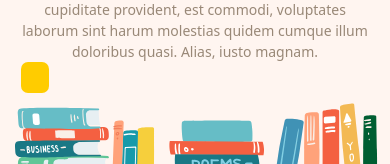
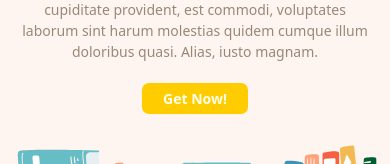
Before and after one commit to makarmee/BookStore, a Next.js app: page / in a window 390 px wide. Shown: the part 1376-1540 px from the top of the page. Built offline with nearby package versions, Linux system fonts and the light colour scheme.

Commit message:
button-component updated

```diff
--- a/components/Account.tsx
+++ b/components/Account.tsx
@@ -12,7 +12,7 @@ export default function Account() {
         voluptates laborum sint harum molestias quidem cumque illum doloribus
         quasi. Alias, iusto magnam.
       </p>
-      <Button name="Get Now!" className="square" />
+      <Button name="Get Now!" className="square vis mx-auto my-6" />
       <div className="w-full max-h-fit mb-[-12%] pb-1 scale-110">
         <img src="library.svg" className="w-full" />
       </div>
--- a/components/shared/Button.tsx
+++ b/components/shared/Button.tsx
@@ -19,7 +19,13 @@ export default function Button({
       className={`flex items-center justify-center font-semibold ${className} p-2 px-4 h-9`}
     >
       <span className="max-sm:text-txt text-bgc max-w-9 max-h-9">{icon}</span>
-      <span className={`hidden sm:flex px-2`}>{name}</span>
+      <span
+        className={`${
+          className?.includes("vis") ? "flex" : "hidden"
+        } sm:flex px-2`}
+      >
+        {name}
+      </span>
     </button>
   );
 }
```
